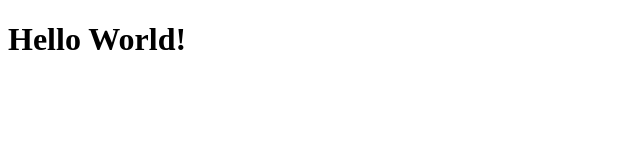
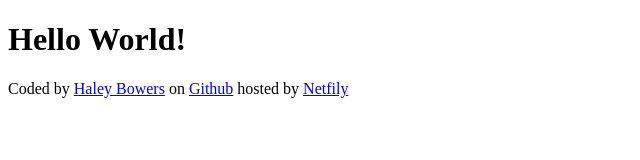
Before and after one commit to bowershaley/haley-weather-app, a plain HTML site: page index.html in a window 1280 px wide. Shown: the whole page, without its empty margins (0-640 px from the left). Drawn offline with Linux system fonts and the light colour scheme.

Commit message:
Added footer with links

```diff
--- a/index.html
+++ b/index.html
@@ -7,5 +7,15 @@
   </head>
   <body>
     <h1>Hello World!</h1>
+    <footer>
+      Coded by <a href="https://github.com/bowershaley"> Haley Bowers</a>
+      on
+      <a href="https://github.com/bowershaley?tab=repositories">Github</a>
+      hosted by
+      <a
+        href="https://www.netlify.com/?qgad=669861900644&qgterm=netlify&utm_source=google&utm_term=netlify&utm_campaign=GS_Connect:+Netlify+Brand&utm_medium=paid_search&hsa_acc=3888979506&hsa_cam=20355763121&hsa_grp=154990107550&hsa_ad=669861900644&hsa_src=g&hsa_tgt=kwd-309804753741&hsa_kw=netlify&hsa_mt=b&hsa_net=adwords&hsa_ver=3&gad_source=1&gclid=CjwKCAiA44OtBhAOEiwAj4gpOWq9sXPVcOh8P7ptLYZ4gLivmJn-7HYnfg_DNY9Ol5w5hmoqzZDuhhoCV7AQAvD_BwE"
+        >Netfily</a
+      >
+    </footer>
   </body>
 </html>
```
